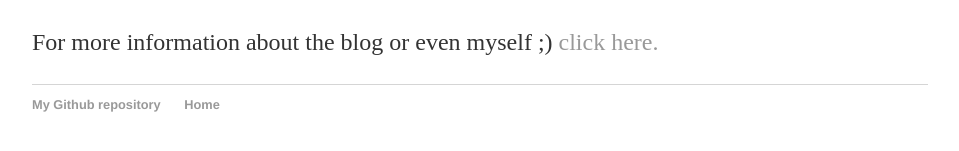
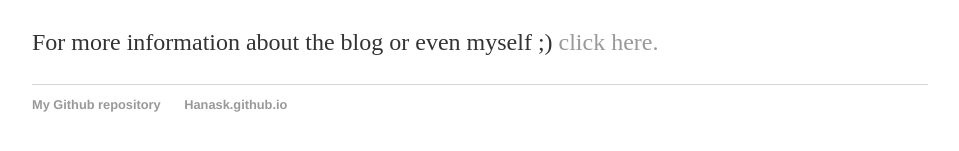
Before and after one commit to Hanask/Hanask.github.io, a Jekyll site: the page built from index.html, in a window 1280 px wide. Shown: the part 375-526 px from the top of the page, without its empty margins (160-1119 px from the left). Built offline with Jekyll 4.4.1, drawn with Linux system fonts in a browser that asks for light colours.

Commit message:
Update default.html

```diff
--- a/_layouts/default.html
+++ b/_layouts/default.html
@@ -19,7 +19,7 @@
     <footer>
       <ul>
         <li><a href="https://github.com/Hanask">My Github repository</a></li>
-        <li><a href="https://Hanask.github.io">Home</a></li>
+        <li><a href="https://Hanask.github.io">Hanask.github.io</a></li>
       </ul>
     </footer>
   </body>
```
